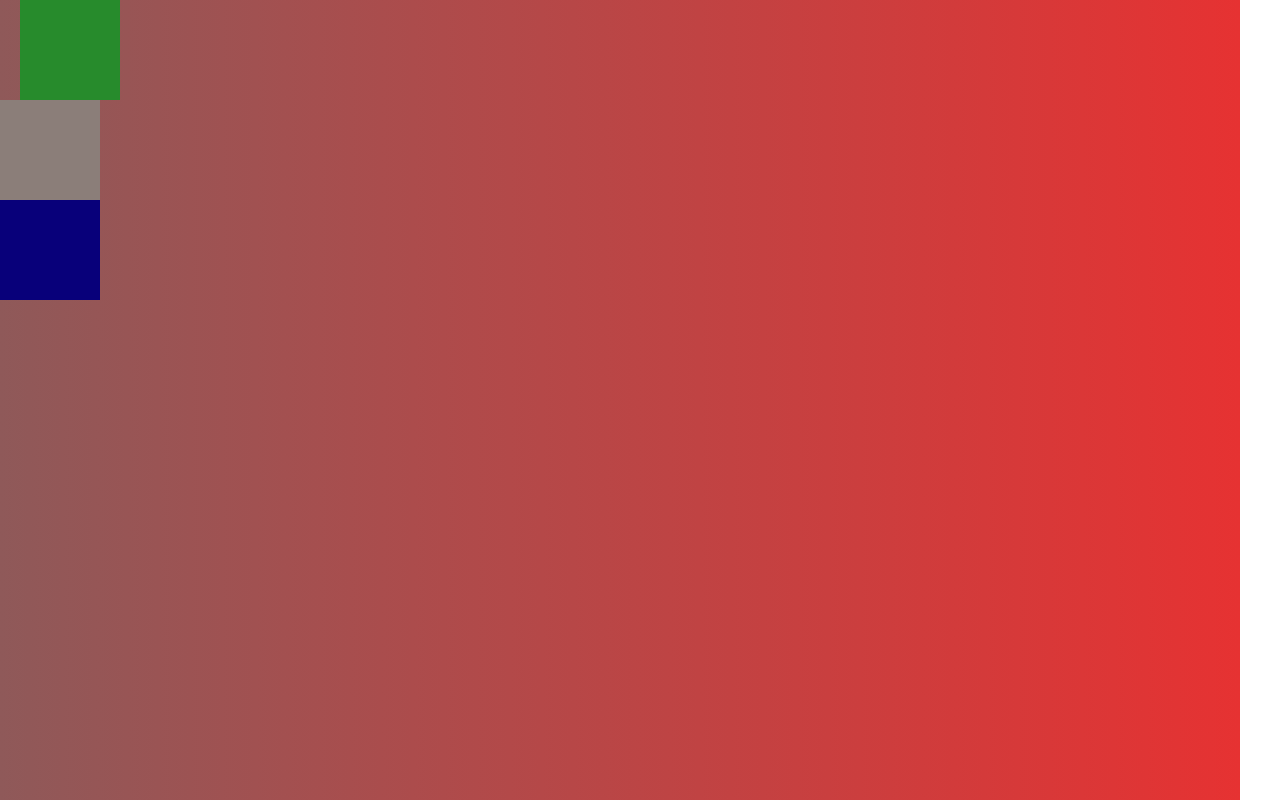
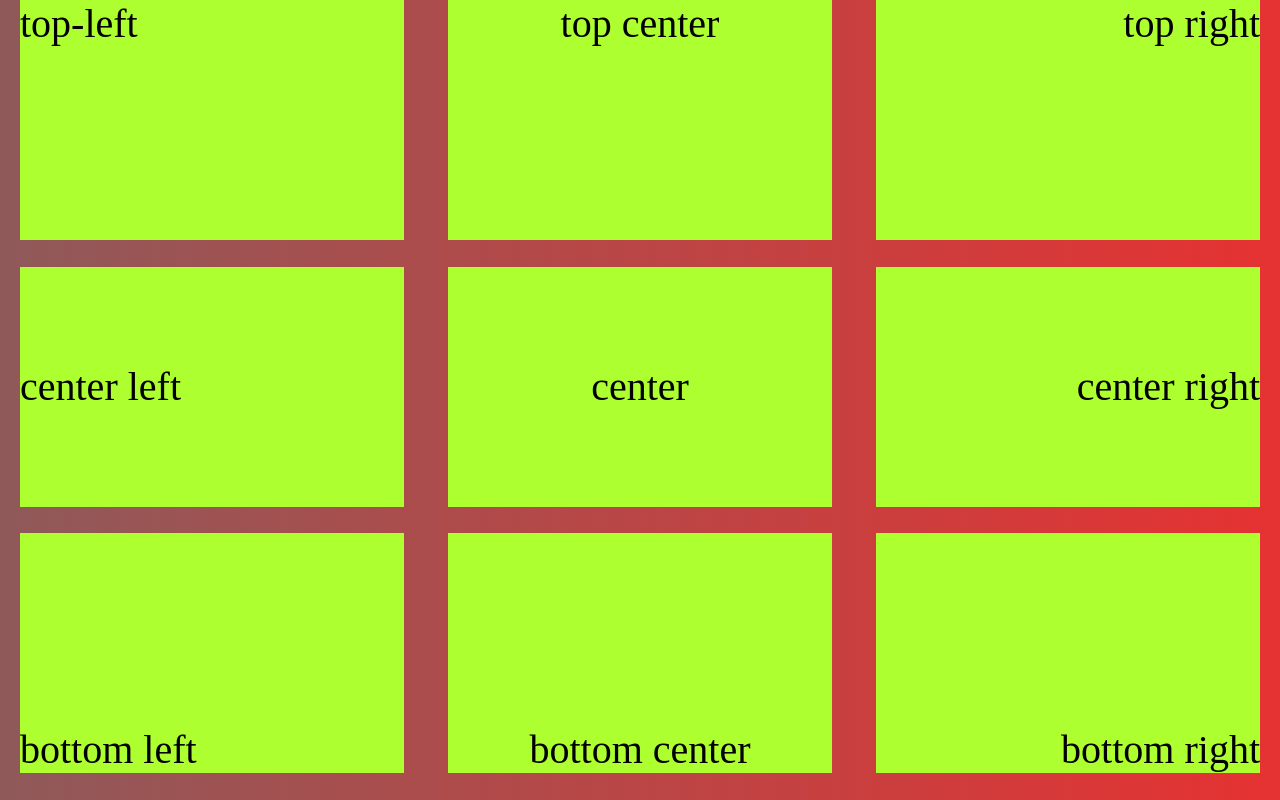
Before and after one commit to GuillermoDFM29/PracticaCSS3, a plain HTML site: page index.html in a window 1280 px wide. Drawn offline with Linux system fonts and the light colour scheme.

Commit message:
practica de flex

```diff
--- a/estilo.css
+++ b/estilo.css
@@ -4,34 +4,37 @@
 }
 
 .container {
-    flex-direction: column;
-    position: relative;
-    justify-content:flex-start;
-    align-items: flex-start ;
+    display: flex;
+    flex-wrap: wrap;
+    justify-content: space-between;
     height: 100vh;
     width: 100%;
-    max-width: 1240px;
     background: linear-gradient(to right, rgb(143, 89, 89), rgb(230,50,50));
 }
-
-.flex-item1 {
-    top: 50px;
-    margin-left: 20px;
-
-    background:rgb(39, 139, 44);
-    width: 100px;
-    height: 100px;
+.flex-item {
+    font-size: 40px;
+    margin: 0 20px;
+    width: 30%;
+    height: 30%;
+    background-color: greenyellow;
+}
+.tl, .tc, .tr{
+    display: flex;
+}
+.cl, .c, .cr {
+    display: flex;
+    align-items: center;
+}
+.bl, .bc, .br {
+    display: flex;
+    align-items: flex-end;
 }
 
-.flex-item2 {
-    background:rgb(139, 126, 121);
-    width: 100px;
-    height: 100px;
+
+.tc, .c, .bc {
+    justify-content: center;
 }
 
-.flex-item3 {
-    justify-content: flex-start;
-    background:rgb(8, 0, 122);
-    width: 100px;
-    height: 100px;
+.cr, .br, .tr {
+    justify-content: flex-end;
 }
--- a/index.html
+++ b/index.html
@@ -10,28 +10,37 @@
 <body>
 
     <div class="container">
-        <div class="flex-item1">
-
+        <div class="flex-item tl">
+            <p>top-left</p>
         </div>
 
-        <div class="flex-item2">
-
+        <div class="flex-item tc">
+            <p>top center</p>
         </div>
 
-        <div class="flex-item3">
-
+        <div class="flex-item tr">
+            <p>top right</p>
         </div>
 
-        <div class="flex-item4">
-
+        <div class="flex-item cl">
+            <p>center left</p>
         </div>
 
-        <div class="flex-item5">
-
+        <div class="flex-item c">
+            <p>center</p>
         </div>
 
-        <div class="flex-item6">
-
+        <div class="flex-item cr">
+            <p> center right</p>
+        </div>
+        <div class="flex-item bl">
+            <p>bottom left</p>
+        </div>
+        <div class="flex-item bc">
+            <p>bottom center</p>
+        </div>
+        <div class="flex-item br">
+            <p>bottom right</p>
         </div>
     </div>
 
```
